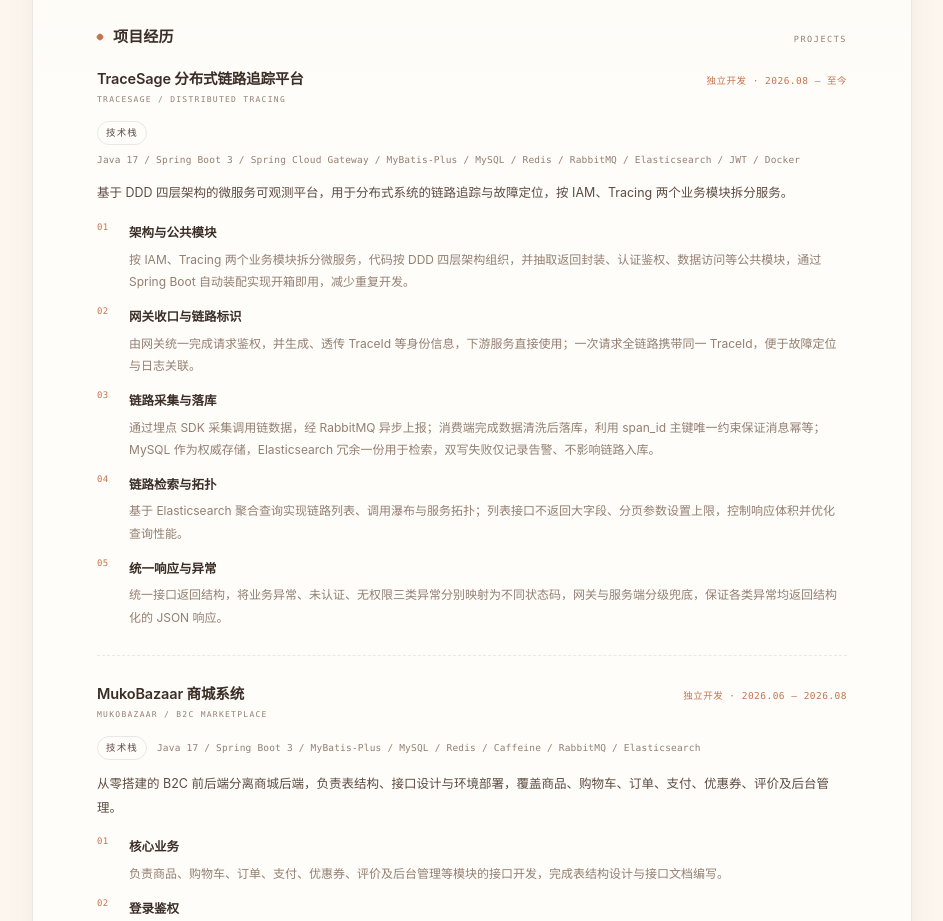
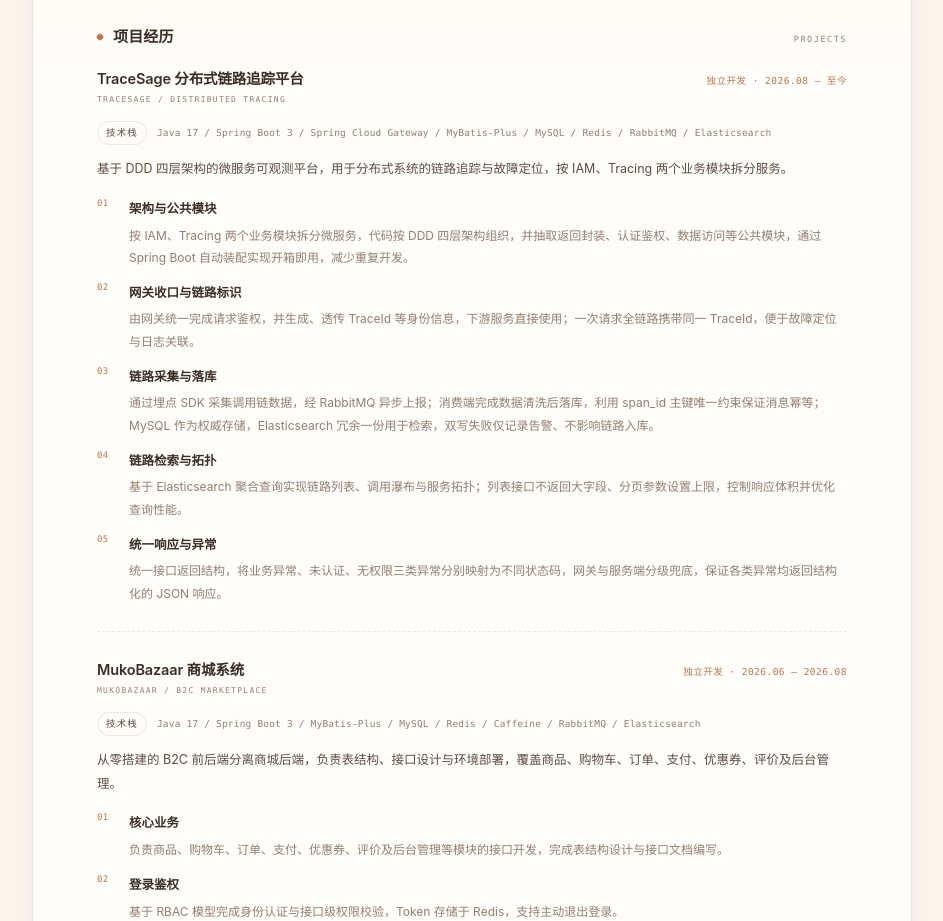
Before and after one commit to li-kai-yu/blog, a React (Vite) app: page /resume in a window 1280 px wide. Shown: the part 1280-2201 px from the top of the page, without its empty margins (168-1111 px from the left). Built offline with nearby package versions, Linux system fonts and the light colour scheme.

Commit message:
content: TraceSage 技术栈移除 JWT 与 Docker

```diff
--- a/src/pages/Resume.tsx
+++ b/src/pages/Resume.tsx
@@ -37,7 +37,7 @@ const projects: ResumeProject[] = [
     latin: 'TRACESAGE / DISTRIBUTED TRACING',
     meta: '独立开发 · 2026.08 – 至今',
     stack:
-      'Java 17 / Spring Boot 3 / Spring Cloud Gateway / MyBatis-Plus / MySQL / Redis / RabbitMQ / Elasticsearch / JWT / Docker',
+      'Java 17 / Spring Boot 3 / Spring Cloud Gateway / MyBatis-Plus / MySQL / Redis / RabbitMQ / Elasticsearch',
     summary:
       '基于 DDD 四层架构的微服务可观测平台，用于分布式系统的链路追踪与故障定位，按 IAM、Tracing 两个业务模块拆分服务。',
     points: [
```
